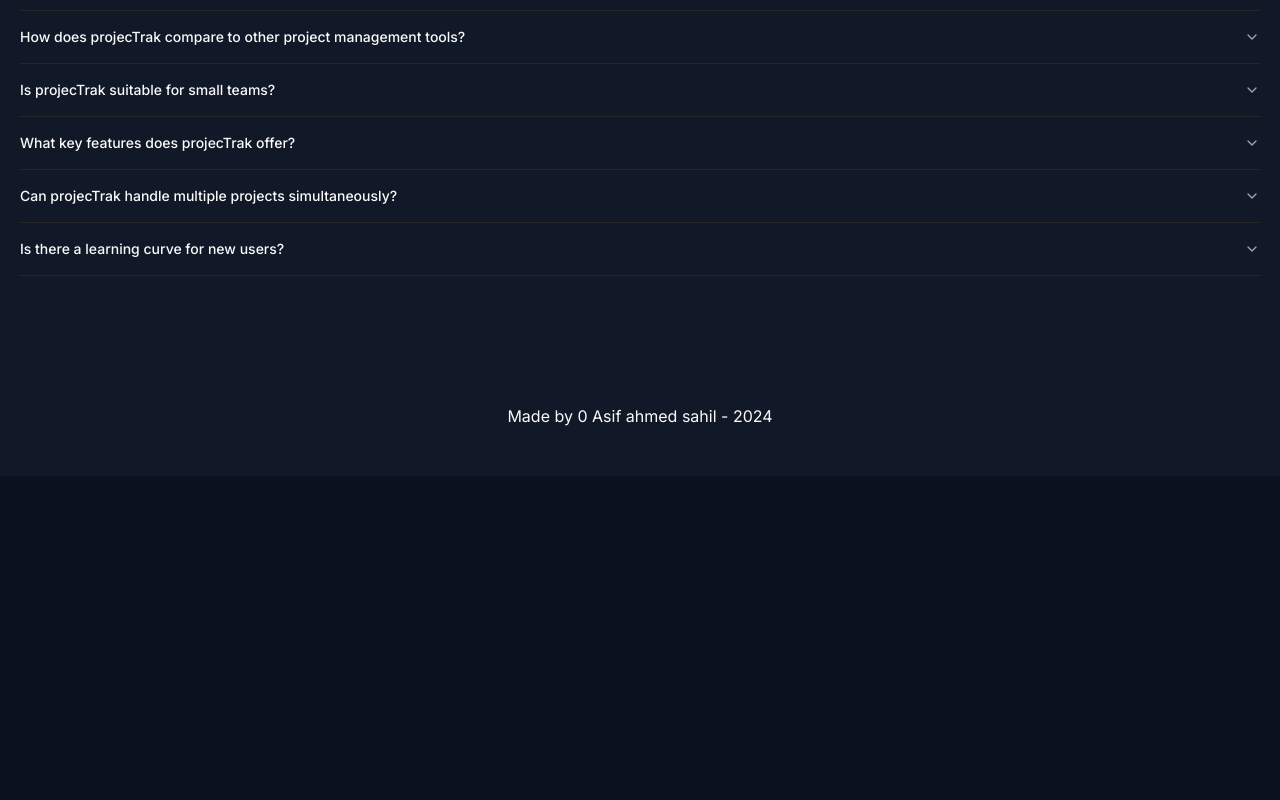
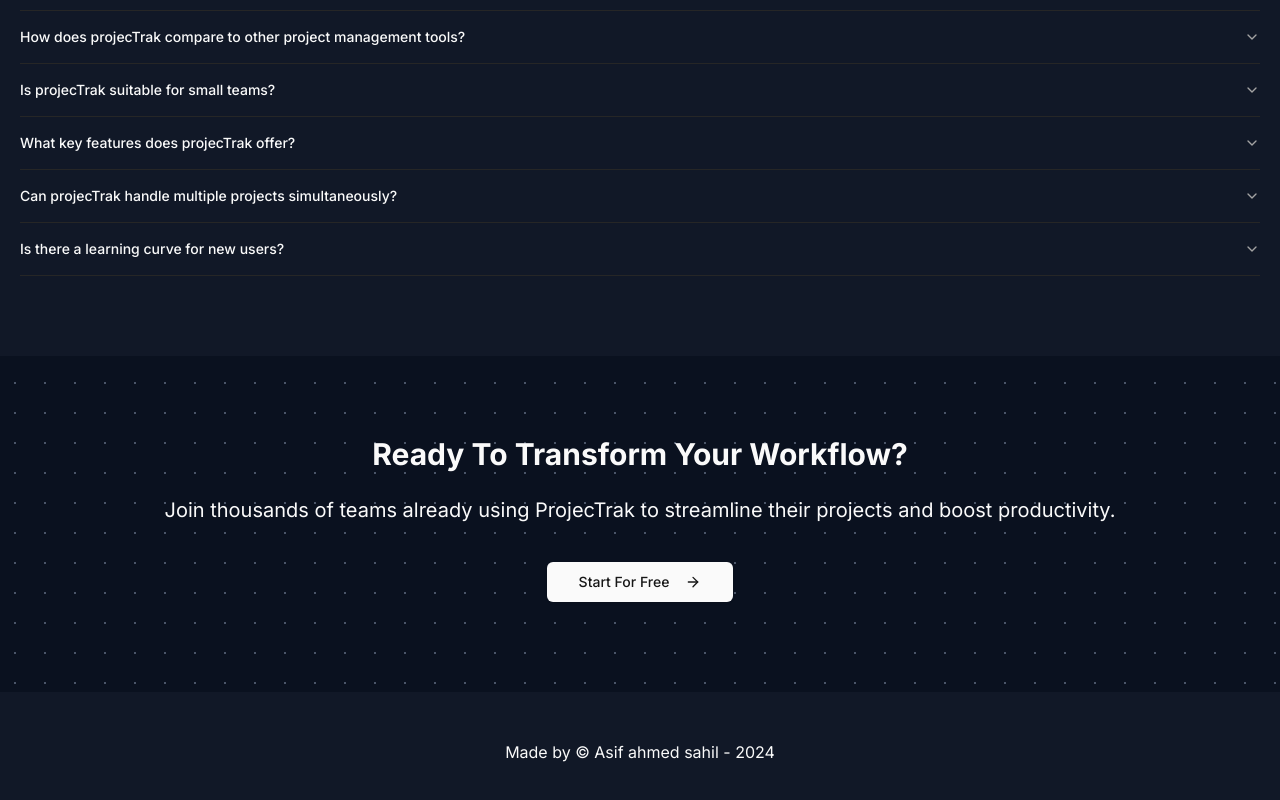
Before and after one commit to AsifAhmedSahil/ProjecTrak---agile-project-management-full-stack-app---NextJS-react-tailwind-clerk-shadcn-NeonDB, a Next.js app: page / in a window 1280 px wide. Shown: the part 1792-2592 px from the top of the page. Before the commit the page ends 2268 px from the top, so only its background shows below. Built offline with nearby package versions, Linux system fonts and the light colour scheme; no server answers.

Commit message:
landing page design completed:

```diff
--- a/app/layout.js
+++ b/app/layout.js
@@ -37,7 +37,7 @@ export default function RootLayout({ children }) {
             <main className="min-h-screen">{children}</main>
             <footer className="py-12 bg-gray-900">
               <div className=" text-center container mx-auto px-4 ">
-                <p>Made by 0 Asif ahmed sahil - 2024</p>
+                <p>Made by &copy; Asif ahmed sahil - 2024</p>
               </div>
             </footer>
           </ThemeProvider>
--- a/app/page.js
+++ b/app/page.js
@@ -1,7 +1,7 @@
 import CompanyCarousel from "@/components/company-carousel";
 import { Button } from "@/components/ui/button";
 import { Card, CardContent } from "@/components/ui/card";
-import { BarChart, Calendar, ChevronRight, Layout } from "lucide-react";
+import { ArrowRight, BarChart, Calendar, ChevronRight, Layout } from "lucide-react";
 import Link from "next/link";
 import faqs from "@/data/faqs";
 import {
@@ -109,6 +109,26 @@ export default function Home() {
           </Accordion>
         </div>
       </section>
+
+      {/* ---------------------------------------- */}
+
+      <section className=" py-20 text-center px-5">
+        <div className="container mx-auto">
+          <h3 className="text-3xl font-bold mb-6 ">
+            Ready To Transform Your Workflow?
+          </h3>
+          <p className="text-xl mb-12">
+            Join thousands of teams already using ProjecTrak to streamline their projects and boost productivity.
+          </p>
+          <Link href={"/onboarding"}>
+            <Button className="animate-bounce" size="lg">
+              Start For Free <ArrowRight className="ml-2 h-5 w-5 "/>
+            </Button>
+          </Link>
+        </div>
+      </section>
+
+
     </div>
   );
 }
```
